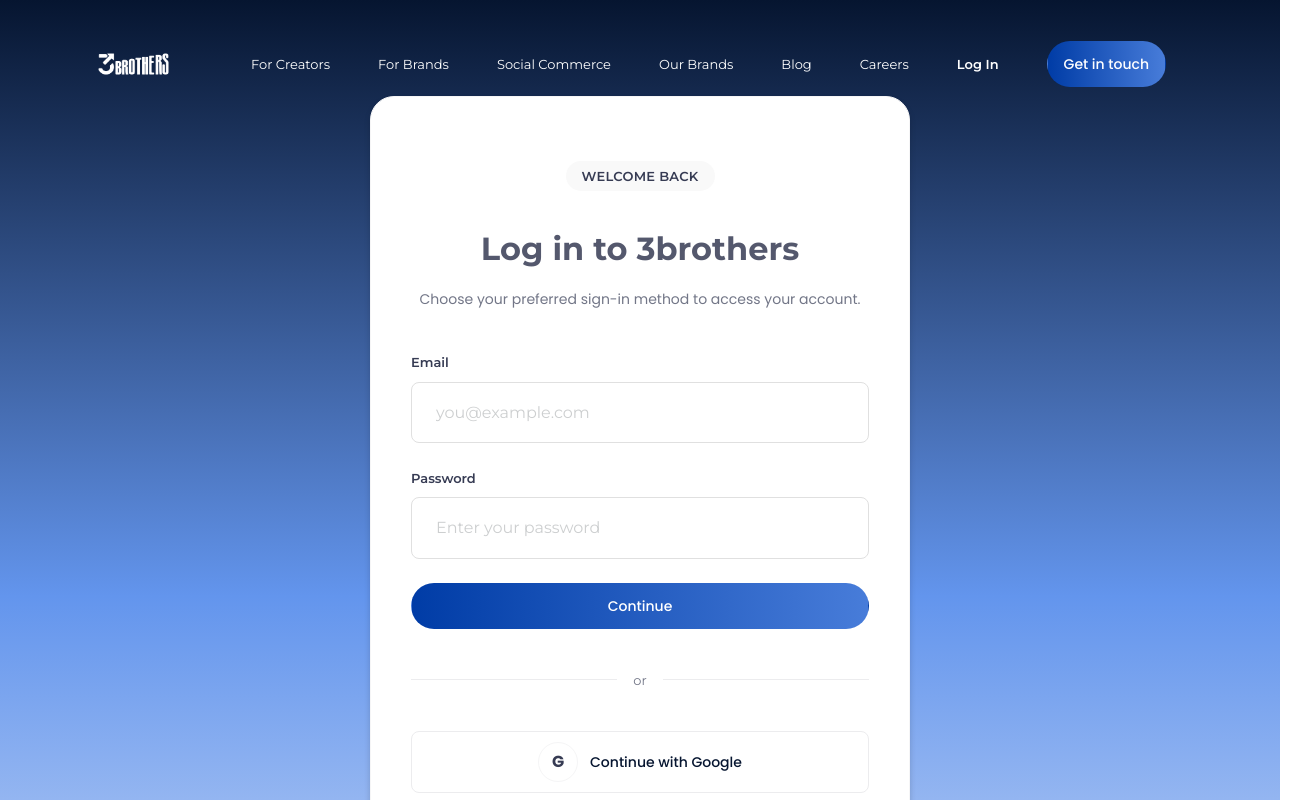
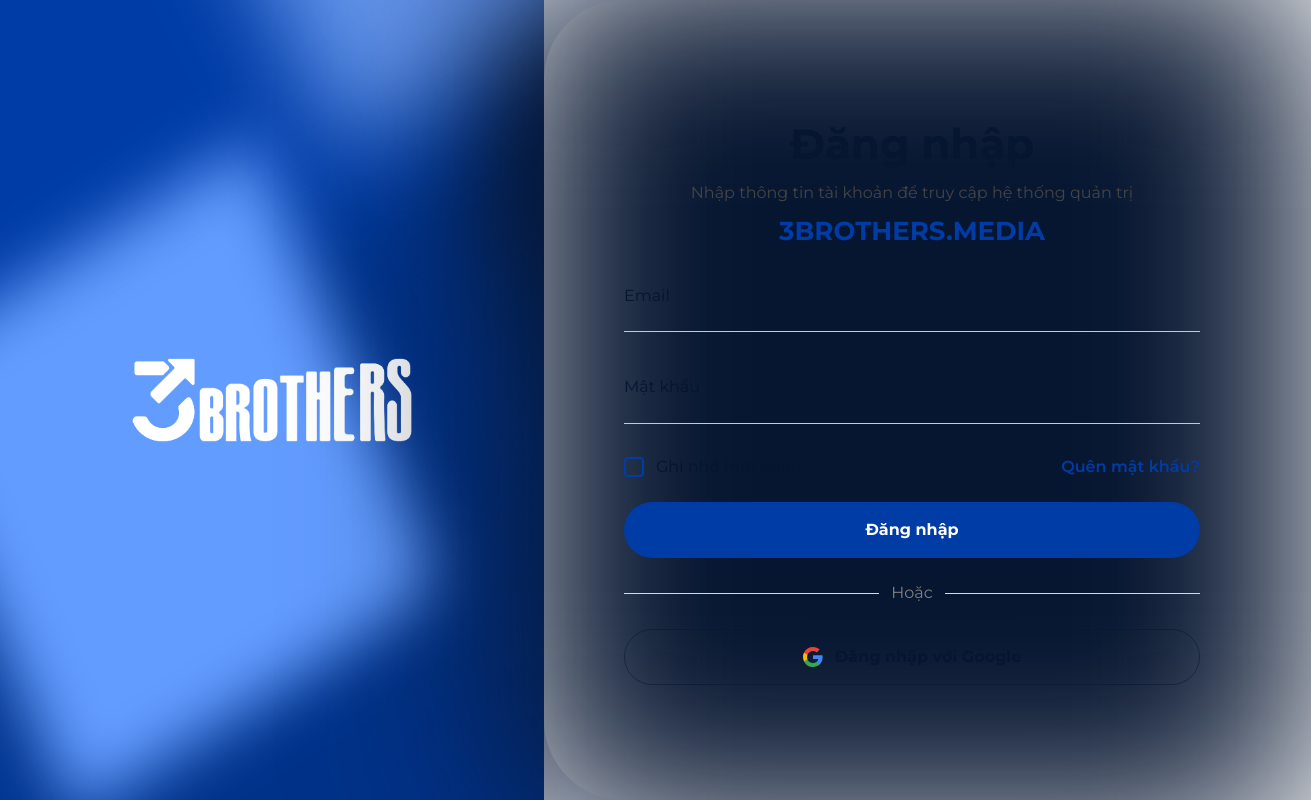
Before and after one commit to huypham501/3BrothersWeb, a Next.js app: page /login in a window 1280 px wide. Shown: the top 800 px of the page, 1311 px wide, since content can reach past the window. Built offline with nearby package versions, Linux system fonts and the light colour scheme; no server answers.

Commit message:
feat: add login page v2.

```diff
--- a/src/components/auth/LoginPage.tsx
+++ b/src/components/auth/LoginPage.tsx
@@ -3,17 +3,11 @@
 import { FormEvent, useEffect, useMemo, useState } from 'react';
 import { useRouter, useSearchParams } from 'next/navigation';
 import styled from 'styled-components';
+import Image from 'next/image';
 import { createSupabaseBrowserClient } from '@/lib/supabase/client';
-import { Container } from '@/components/primitives/Container';
-import { Header } from '@/components/shared/Header';
-import { Footer } from '@/components/shared/Footer';
-import { H2 } from '@/components/ui/Heading';
-import { Text } from '@/components/ui/Text';
-import { Button } from '@/components/ui/Button';
-import { mq } from '@/styles/mediaQueries';
+import { colors, typography, mediaQueries, motion } from '@/styles/tokens';
 
 type LoginStatus = 'idle' | 'submitting';
-type AuthMode = 'sign-in' | 'sign-up';
 
 const DEFAULT_REDIRECT = '/admin';
 
@@ -29,9 +23,9 @@
   const searchParams = useSearchParams();
   const supabase = useMemo(() => createSupabaseBrowserClient(), []);
   const [status, setStatus] = useState<LoginStatus>('idle');
-  const [mode, setMode] = useState<AuthMode>('sign-in');
   const [error, setError] = useState<string | null>(null);
   const [message, setMessage] = useState<string | null>(null);
+  const [rememberMe, setRememberMe] = useState(false);
 
   const nextParam = searchParams?.get('next');
   const redirectPath = getSafeRedirectPath(nextParam);
@@ -68,36 +62,12 @@
     const password = String(formData.get('password') ?? '');
 
     if (!email || !password) {
-      setError('Email and password are required.');
+      setError('Vui lòng nhập email và mật khẩu.');
       setStatus('idle');
       return;
     }
 
     try {
-      if (mode === 'sign-up') {
-        const { data, error } = await supabase.auth.signUp({
-          email,
-          password,
-          options: {
-            emailRedirectTo: buildCallbackUrl(),
-          },
-        });
-
-        if (error) {
-          throw error;
-        }
-
-        if (!data.session) {
-          setMessage(
-            "Check your inbox to confirm your email. We'll sign you in once it's verified."
-          );
-          return;
-        }
-
-        router.replace(redirectPath);
-        return;
-      }
-
       const { error } = await supabase.auth.signInWithPassword({
         email,
         password,
@@ -112,7 +82,7 @@
       const fallbackMessage =
         authError instanceof Error
           ? authError.message
-          : "We couldn't process your request. Please try again.";
+          : 'Đã xảy ra lỗi. Vui lòng thử lại.';
       setError(fallbackMessage);
     } finally {
       setStatus('idle');
@@ -141,290 +111,571 @@
     }
   };
 
-  const toggleMode = () => {
-    setMode((current) => (current === 'sign-in' ? 'sign-up' : 'sign-in'));
-    setError(null);
-    setMessage(null);
-  };
-
   return (
     <PageRoot>
-      <div className="wrapper">
-        <Header />
-        <MainContent>
-          <Container $size="sm">
-            <Card>
-              <Eyebrow>{mode === 'sign-up' ? 'Create account' : 'Welcome back'}</Eyebrow>
-              <CardHeader>
-                <H2 $align="center">
-                  {mode === 'sign-in' ? 'Log in to 3brothers' : 'Create your account'}
-                </H2>
-                <Text $align="center" $color="muted">
-                  {mode === 'sign-in'
-                    ? 'Choose your preferred sign-in method to access your account.'
-                    : 'Sign up with your email or use Google to get started.'}
-                </Text>
-              </CardHeader>
+      {/* ── Left: Hero Panel ────────────────────────────────────────── */}
+      <HeroPanel>
+        {/* Layered blur blobs */}
+        <BlobA />
+        <BlobB />
+        <BlobC />
+        <BlobD />
 
+        {/* Logo centered */}
+        <LogoWrapper>
+          <Image
+            src="/metub/template/images/3brothers-logo-white.png"
+            alt="3BROTHERS"
+            width={386}
+            height={121}
+            priority
+            style={{ objectFit: 'contain' }}
+          />
+        </LogoWrapper>
+      </HeroPanel>
+
+      {/* ── Right: Form Panel ───────────────────────────────────────── */}
+      <FormPanel>
+        <FormPanelInner>
+          {/* Header text group */}
+          <HeaderGroup>
+            <PageTitle>Đăng nhập</PageTitle>
+            <SubTitle>Nhập thông tin tài khoản để truy cập hệ thống quản trị</SubTitle>
+            <BrandName>3BROTHERS.MEDIA</BrandName>
+          </HeaderGroup>
+
+          {/* Error / message alerts */}
           {error && <InlineAlert $tone="error">{error}</InlineAlert>}
           {message && <InlineAlert $tone="success">{message}</InlineAlert>}
 
-              <Form onSubmit={handleSubmit}>
-                <Field>
-                  <Label htmlFor="email">Email</Label>
-                  <Input
-                    id="email"
+          {/* Form fields */}
+          <StyledForm onSubmit={handleSubmit}>
+            <FieldsContainer>
+              <InputGroup>
+                <StyledInput
+                  id="login-email"
                   name="email"
                   type="email"
-                    placeholder="you@example.com"
+                  placeholder="Email"
                   autoComplete="email"
                   required
+                  disabled={isSubmitting}
                 />
-                </Field>
-                <Field>
-                  <Label htmlFor="password">Password</Label>
-                  <Input
-                    id="password"
+              </InputGroup>
+
+              <InputGroup>
+                <StyledInput
+                  id="login-password"
                   name="password"
                   type="password"
-                    placeholder={mode === 'sign-in' ? 'Enter your password' : 'Create a password'}
-                    autoComplete={mode === 'sign-in' ? 'current-password' : 'new-password'}
+                  placeholder="Mật khẩu"
+                  autoComplete="current-password"
                   required
+                  disabled={isSubmitting}
                 />
-                </Field>
-                <Actions>
-                  <Button type="submit" $variant="gradient" $fullWidth disabled={isSubmitting} $rounded>
-                    {isSubmitting
-                      ? mode === 'sign-in'
-                        ? 'Signing in…'
-                        : 'Creating account…'
-                      : mode === 'sign-in'
-                      ? 'Continue'
-                      : 'Create account'}
-                  </Button>
-                </Actions>
-              </Form>
+              </InputGroup>
 
+              {/* Remember + Forgot row */}
+              <RememberRow>
+                <CheckboxLabel>
+                  <Checkbox
+                    type="checkbox"
+                    checked={rememberMe}
+                    onChange={(e) => setRememberMe(e.target.checked)}
+                  />
+                  Ghi nhớ mật khẩu
+                </CheckboxLabel>
+                <ForgotLink href="#">Quên mật khẩu?</ForgotLink>
+              </RememberRow>
+            </FieldsContainer>
+
+            {/* Submit button */}
+            <SubmitButton type="submit" disabled={isSubmitting}>
+              {isSubmitting ? 'Đang đăng nhập...' : 'Đăng nhập'}
+            </SubmitButton>
+          </StyledForm>
+
+          {/* Divider: "Hoặc" */}
           <Divider>
-                <span>or</span>
+            <DividerLine />
+            <DividerText>Hoặc</DividerText>
+            <DividerLine />
           </Divider>
 
-              <Actions>
-                <Button
-                  type="button"
-                  $variant="outline"
-                  $fullWidth
-                  onClick={handleGoogleLogin}
-                  disabled={isSubmitting}
-                >
-                  <ButtonContent>
-                    <GoogleBadge aria-hidden="true">G</GoogleBadge>
-                    <span>{isSubmitting ? 'Connecting…' : 'Continue with Google'}</span>
-                  </ButtonContent>
-                </Button>
-              </Actions>
-
-              <HelperText>
-                {mode === 'sign-in' ? 'New to 3brothers?' : 'Already have an account?'}{' '}
-                <ModeSwitch type="button" onClick={toggleMode} disabled={isSubmitting}>
-                  {mode === 'sign-in' ? 'Create an account' : 'Sign in instead'}
-                </ModeSwitch>
-              </HelperText>
-              <HelperText>
-                Trouble signing in? <a href="mailto:support@3brothers.net">Contact support</a>
-              </HelperText>
-            </Card>
-          </Container>
-        </MainContent>
-        <Footer />
-      </div>
+          {/* Google Sign-in */}
+          <GoogleButton type="button" onClick={handleGoogleLogin} disabled={isSubmitting}>
+            <GoogleIcon />
+            <span>{isSubmitting ? 'Connecting…' : 'Đăng nhập với Google'}</span>
+          </GoogleButton>
+        </FormPanelInner>
+      </FormPanel>
     </PageRoot>
   );
 }
 
+// ── SVG: Google "G" icon ──────────────────────────────────────────────────────
 
+function GoogleIcon() {
+  return (
+    <svg width="20" height="20" viewBox="0 0 20 20" fill="none">
+      <path
+        d="M19.6 10.23c0-.68-.06-1.36-.17-2.01H10v3.8h5.38a4.6 4.6 0 0 1-2 3.02v2.5h3.24c1.89-1.74 2.98-4.3 2.98-7.31z"
+        fill="#4285F4"
+      />
+      <path
+        d="M10 20c2.7 0 4.96-.9 6.62-2.43l-3.24-2.5c-.9.6-2.04.96-3.38.96-2.6 0-4.8-1.76-5.59-4.12H1.07v2.58A10 10 0 0 0 10 20z"
+        fill="#34A853"
+      />
+      <path
+        d="M4.41 11.9A6.01 6.01 0 0 1 4.1 10c0-.66.11-1.3.31-1.9V5.52H1.07A10 10 0 0 0 0 10c0 1.61.39 3.14 1.07 4.48l3.34-2.58z"
+        fill="#FBBC05"
+      />
+      <path
+        d="M10 3.96c1.47 0 2.78.5 3.82 1.5l2.86-2.87C14.96.99 12.7 0 10 0A10 10 0 0 0 1.07 5.52l3.34 2.58C5.2 5.72 7.4 3.96 10 3.96z"
+        fill="#EA4335"
+      />
+    </svg>
+  );
+}
+
+// ── Styled components ─────────────────────────────────────────────────────────
+
+/* Full-page split layout: hero left, form right. 1440×1024 from design */
 const PageRoot = styled.div`
+  display: flex;
+  flex-direction: row;
+  width: 100%;
   min-height: 100vh;
-  background: linear-gradient(
-    180deg,
-    ${({ theme }) => theme.colors.bgDark} 0%,
-    ${({ theme }) => theme.colors.bgSecondary} 35%,
-    ${({ theme }) => theme.colors.bgLight} 72%,
-    ${({ theme }) => theme.colors.white} 100%
-  );
-  display: flex;
+  background: #F4F8FF;
+  font-family: 'Montserrat', 'Inter', sans-serif;
+
+  ${mediaQueries.down.lg} {
     flex-direction: column;
-`;
-
-const MainContent = styled.main`
-  flex: 1;
-  padding: ${({ theme }) => theme.spacing['5xl']} 0 ${({ theme }) => theme.spacing['6xl']};
-  display: flex;
-  align-items: center;
-
-  ${mq.md} {
-    padding: ${({ theme }) => theme.spacing['6xl']} 0 ${({ theme }) => theme.spacing['7xl']};
   }
 `;
 
-const Card = styled.div`
-  background: ${({ theme }) => theme.colors.white};
-  border-radius: ${({ theme }) => theme.borderRadius.lg};
-  padding: ${({ theme }) => theme.spacing['3xl']} ${({ theme }) => theme.spacing.xl};
-  box-shadow: ${({ theme }) => theme.shadows.sm};
-  border: 1px solid ${({ theme }) => theme.colors.border};
-  max-width: ${({ theme }) => theme.containerWidths.sm};
-  margin: 0 auto;
+/* ── LEFT: Hero panel ────────── */
+const HeroPanel = styled.div`
+  position: relative;
+  flex: 1;
+  min-height: 100vh;
+  background: linear-gradient(180deg, #061530 0%, #003CA6 100%);
+  overflow: hidden;
   display: flex;
-  flex-direction: column;
-  gap: ${({ theme }) => theme.spacing['2xl']};
+  align-items: center;
+  justify-content: center;
+  filter: drop-shadow(0px 24px 40px rgba(0, 0, 0, 0.25));
 
-  ${mq.md} {
-    padding: ${({ theme }) => theme.spacing['4xl']} ${({ theme }) => theme.spacing['2xl']};
-    border-radius: ${({ theme }) => theme.borderRadius.xl};
+  ${mediaQueries.down.lg} {
+    min-height: 340px;
+  }
+
+  ${mediaQueries.down.sm} {
+    min-height: 260px;
   }
 `;
 
-const CardHeader = styled.div`
-  text-align: center;
+/* Deep navy blob — top-right glow */
+const BlobA = styled.div`
+  position: absolute;
+  width: 130%;
+  height: 1036px;
+  left: -20%;
+  top: 2%;
+  background: #00328A;
+  filter: blur(50px);
+  transform: matrix(0.85, -0.53, 0.4, 0.92, 0, 0);
+  pointer-events: none;
+`;
+
+/* Blue glow — upper-left */
+const BlobB = styled.div`
+  position: absolute;
+  width: 110%;
+  height: 794px;
+  left: -40%;
+  top: -60%;
+  background: #003CA6;
+  filter: blur(50px);
+  transform: matrix(-0.88, 0.47, 0.44, 0.9, 0, 0);
+  pointer-events: none;
+`;
+
+/* Accent — mid-left, brighter blue */
+const BlobC = styled.div`
+  position: absolute;
+  width: 80%;
+  height: 482px;
+  left: -10%;
+  bottom: 10%;
+  background: #639CFF;
+  filter: blur(32px);
+  transform: matrix(0.85, -0.53, 0.4, 0.92, 0, 0);
+  pointer-events: none;
+`;
+
+/* Lighter accent */
+const BlobD = styled.div`
+  position: absolute;
+  width: 60%;
+  height: 370px;
+  right: -5%;
+  top: -35%;
+  background: #6395ED;
+  filter: blur(48px);
+  transform: matrix(-0.88, 0.47, 0.44, 0.9, 0, 0);
+  pointer-events: none;
+`;
+
+const LogoWrapper = styled.div`
+  position: relative;
+  z-index: 2;
   display: flex;
-  flex-direction: column;
-  gap: ${({ theme }) => theme.spacing.sm};
+  align-items: center;
+  justify-content: center;
 
-  p {
-    margin: 0;
+  ${mediaQueries.down.lg} {
+    img {
+      width: 240px !important;
+      height: auto !important;
+    }
+  }
+
+  ${mediaQueries.down.sm} {
+    img {
+      width: 180px !important;
+      height: auto !important;
+    }
   }
 `;
 
-const Eyebrow = styled.span`
-  display: inline-flex;
-  align-self: center;
-  padding: ${({ theme }) => `${theme.spacing[1]} ${theme.spacing.md}`};
-  border-radius: ${({ theme }) => theme.borderRadius.round};
-  background: ${({ theme }) => theme.colors.secondaryLight};
-  color: ${({ theme }) => theme.colors.textSecondary};
-  font-size: ${({ theme }) => theme.typography.fontSize.sm};
-  font-weight: ${({ theme }) => theme.typography.fontWeight.semibold};
-  text-transform: uppercase;
-  letter-spacing: 0.02em;
+/* ── RIGHT: Form panel ────────── */
+const FormPanel = styled.div`
+  position: relative;
+  width: 736px;
+  min-height: 100vh;
+  background: ${colors.white};
+  border-radius: 80px 0px 0px 80px;
+  display: flex;
+  align-items: center;
+  justify-content: center;
+  z-index: 2;
+
+  /* dark shadow behind the white panel to separate it from hero */
+  &::before {
+    content: '';
+    position: absolute;
+    width: calc(100% + 62px);
+    height: calc(100% + 76px);
+    left: -31px;
+    top: -38px;
+    background: #061530;
+    filter: blur(100px);
+    border-radius: 80px;
+    z-index: -1;
+    pointer-events: none;
+  }
+
+  ${mediaQueries.down.xl} {
+    width: 50%;
+  }
+
+  ${mediaQueries.down.lg} {
+    width: 100%;
+    border-radius: 40px 40px 0 0;
+    min-height: auto;
+    padding: 60px 0;
+  }
+
+  ${mediaQueries.down.sm} {
+    border-radius: 32px 32px 0 0;
+    padding: 40px 0;
+  }
 `;
 
-const Form = styled.form`
+const FormPanelInner = styled.div`
   display: flex;
   flex-direction: column;
-  gap: ${({ theme }) => theme.spacing.lg};
+  align-items: center;
+  gap: 24px;
+  width: 576px;
+  max-width: 90%;
 `;
 
-const Field = styled.div`
+/* ── Header text group ────── */
+const HeaderGroup = styled.div`
   display: flex;
   flex-direction: column;
-  gap: ${({ theme }) => theme.spacing.xs};
+  align-items: center;
+  gap: 8px;
+  width: 100%;
 `;
 
-const Label = styled.label`
-  font-size: ${({ theme }) => theme.typography.fontSize.sm};
-  font-weight: ${({ theme }) => theme.typography.fontWeight.semibold};
-  color: ${({ theme }) => theme.colors.textSecondary};
+/* "Đăng nhập" — 42px bold #061530 */
+const PageTitle = styled.h1`
+  font-family: 'Montserrat', sans-serif;
+  font-weight: ${typography.fontWeight.bold};
+  font-size: 42px;
+  line-height: 140%;
+  text-align: center;
+  color: #061530;
+  margin: 0;
+
+  ${mediaQueries.down.sm} {
+    font-size: 32px;
+  }
 `;
 
-const Input = styled.input`
+/* "Nhập thông tin..." — 16px regular #454545 */
+const SubTitle = styled.p`
+  font-family: 'Montserrat', sans-serif;
+  font-weight: ${typography.fontWeight.normal};
+  font-size: 16px;
+  line-height: 140%;
+  text-align: center;
+  color: #454545;
+  margin: 0;
+`;
+
+/* "3BROTHERS.MEDIA" — 26px bold uppercase #003CA6 */
+const BrandName = styled.span`
+  font-family: 'Montserrat', sans-serif;
+  font-weight: ${typography.fontWeight.bold};
+  font-size: 26px;
+  line-height: 140%;
+  text-align: center;
+  text-transform: uppercase;
+  color: ${colors.primary};
+
+  ${mediaQueries.down.sm} {
+    font-size: 20px;
+  }
+`;
+
+/* ── Form ────── */
+const StyledForm = styled.form`
+  display: flex;
+  flex-direction: column;
+  gap: 24px;
   width: 100%;
-  padding: ${({ theme }) => `${theme.spacing[3]} ${theme.spacing[4]}`};
-  border: 1px solid ${({ theme }) => theme.colors.borderInput};
-  border-radius: ${({ theme }) => theme.borderRadius.md};
-  font-size: ${({ theme }) => theme.typography.fontSize.md};
-  color: ${({ theme }) => theme.colors.textPrimary};
-  background-color: ${({ theme }) => theme.colors.white};
-  transition: border-color ${({ theme }) => theme.motion.duration.base}
-      ${({ theme }) => theme.motion.easing.easeInOut},
-    box-shadow ${({ theme }) => theme.motion.duration.base}
-      ${({ theme }) => theme.motion.easing.easeInOut};
+`;
+
+const FieldsContainer = styled.div`
+  display: flex;
+  flex-direction: column;
+  gap: 32px;
+  width: 100%;
+`;
+
+const InputGroup = styled.div`
+  display: flex;
+  flex-direction: column;
+  width: 100%;
+`;
+
+/* Flat underline input matching design exactly — bottom border only */
+const StyledInput = styled.input`
+  width: 100%;
+  padding: 12px 0 24px;
+  border: none;
+  border-bottom: 1px solid #CACACA;
+  background: transparent;
+  outline: none;
+
+  font-family: 'Montserrat', sans-serif;
+  font-weight: ${typography.fontWeight.normal};
+  font-size: 16px;
+  line-height: 140%;
+  color: #061530;
+
+  transition: border-color ${motion.duration.base} ease;
 
   &::placeholder {
-    color: ${({ theme }) => theme.colors.textPlaceholder};
+    color: #061530;
   }
 
   &:focus {
-    outline: none;
-    border-color: ${({ theme }) => theme.colors.primary};
-    box-shadow: 0 0 0 ${({ theme }) => theme.spacing[1]} rgba(0, 60, 166, 0.12);
+    border-bottom-color: ${colors.primary};
+  }
+
+  &:disabled {
+    opacity: 0.6;
   }
 `;
 
-const Actions = styled.div`
+/* Remember me + Forgot password row */
+const RememberRow = styled.div`
   display: flex;
-  flex-direction: column;
-  gap: ${({ theme }) => theme.spacing.sm};
+  flex-direction: row;
+  align-items: center;
+  gap: 12px;
+  width: 100%;
 `;
 
-const Divider = styled.div`
+const CheckboxLabel = styled.label`
+  display: flex;
+  flex-direction: row;
+  align-items: center;
+  gap: 12px;
+  flex: 1;
+  cursor: pointer;
+
+  font-family: 'Montserrat', sans-serif;
+  font-weight: ${typography.fontWeight.normal};
+  font-size: 16px;
+  line-height: 140%;
+  color: #061530;
+`;
+
+const Checkbox = styled.input`
+  width: 20px;
+  height: 20px;
+  border: 2px solid ${colors.primary};
+  border-radius: 4px;
+  appearance: none;
+  -webkit-appearance: none;
+  cursor: pointer;
+  position: relative;
+
+  &:checked {
+    background: ${colors.primary};
+
+    &::after {
+      content: '✓';
+      position: absolute;
+      inset: 0;
       display: flex;
       align-items: center;
-  gap: ${({ theme }) => theme.spacing.md};
-  color: ${({ theme }) => theme.colors.textMuted};
-  font-size: ${({ theme }) => theme.typography.fontSize.sm};
-
-  &::before,
-  &::after {
-    content: '';
-    flex: 1;
-    height: 1px;
-    background: ${({ theme }) => theme.colors.borderLight};
+      justify-content: center;
+      color: white;
+      font-size: 12px;
+      font-weight: bold;
+    }
   }
 `;
 
-const ButtonContent = styled.span`
-  display: inline-flex;
-  align-items: center;
-  justify-content: center;
-  gap: ${({ theme }) => theme.spacing.sm};
+/* "Quên mật khẩu?" — 16px semibold #003CA6 */
+const ForgotLink = styled.a`
+  font-family: 'Montserrat', sans-serif;
+  font-weight: 600;
+  font-size: 16px;
+  line-height: 140%;
+  color: ${colors.primary};
+  text-decoration: none;
+  white-space: nowrap;
+  transition: opacity ${motion.duration.base} ease;
+
+  &:hover {
+    opacity: 0.8;
+  }
 `;
 
-const GoogleBadge = styled.span`
-  display: inline-flex;
+/* Navy submit button — 576×56, border-radius 48 */
+const SubmitButton = styled.button`
+  display: flex;
+  flex-direction: row;
+  justify-content: center;
   align-items: center;
-  justify-content: center;
-  width: ${({ theme }) => theme.spacing['2xl']};
-  height: ${({ theme }) => theme.spacing['2xl']};
-  border-radius: ${({ theme }) => theme.borderRadius.full};
-  border: 1px solid ${({ theme }) => theme.colors.border};
-  background: ${({ theme }) => theme.colors.white};
-  color: ${({ theme }) => theme.colors.textSecondary};
-  font-weight: ${({ theme }) => theme.typography.fontWeight.bold};
-  font-size: ${({ theme }) => theme.typography.fontSize.md};
-`;
+  padding: 16px 32px;
+  width: 100%;
+  height: 56px;
+  background: ${colors.primary};
+  border-radius: 48px;
+  border: none;
+  cursor: pointer;
+  transition: background ${motion.duration.base} ease, transform ${motion.duration.base} ease;
 
-const HelperText = styled(Text)`
-  margin: 0;
-  text-align: center;
-`;
+  font-family: 'Montserrat', sans-serif;
+  font-weight: ${typography.fontWeight.bold};
+  font-size: 16px;
+  line-height: 150%;
+  color: ${colors.white};
 
-const InlineAlert = styled.div<{ $tone: 'error' | 'success' }>`
-  border-radius: ${({ theme }) => theme.borderRadius.md};
-  padding: ${({ theme }) => `${theme.spacing[3]} ${theme.spacing[4]}`};
-  background: ${({ theme, $tone }) =>
-    $tone === 'error' ? theme.colors.errorBg : theme.colors.successBg};
-  border: 1px solid
-    ${({ theme, $tone }) =>
-      $tone === 'error' ? theme.colors.errorBorder : theme.colors.successBorder};
-  color: ${({ theme, $tone }) =>
-    $tone === 'error' ? theme.colors.errorText : theme.colors.successText};
-  font-size: ${({ theme }) => theme.typography.fontSize.sm};
-`;
+  &:hover:not(:disabled) {
+    background: ${colors.primaryHover};
+    transform: translateY(-1px);
+  }
 
-const ModeSwitch = styled.button`
-  border: none;
-  background: none;
-  color: ${({ theme }) => theme.colors.primary};
-  font-weight: ${({ theme }) => theme.typography.fontWeight.semibold};
-  cursor: pointer;
-  padding: 0;
-  transition: color ${({ theme }) => theme.motion.duration.base}
-    ${({ theme }) => theme.motion.easing.easeInOut};
-  font-size: ${({ theme }) => theme.typography.fontSize.sm};
+  &:active:not(:disabled) {
+    transform: translateY(0);
+  }
 
   &:disabled {
-    color: ${({ theme }) => theme.colors.textDisabled};
+    opacity: 0.6;
     cursor: not-allowed;
   }
 `;
+
+/* ── Divider: "Hoặc" ────── */
+const Divider = styled.div`
+  display: flex;
+  flex-direction: row;
+  align-items: center;
+  gap: 12px;
+  width: 100%;
+`;
+
+const DividerLine = styled.div`
+  flex: 1;
+  height: 1px;
+  background: #D9D9D9;
+`;
+
+const DividerText = styled.span`
+  font-family: 'Montserrat', sans-serif;
+  font-weight: ${typography.fontWeight.normal};
+  font-size: 16px;
+  line-height: 140%;
+  text-align: center;
+  color: #828282;
+`;
+
+/* Google sign-in — outline border, 576×56, border-radius 48 */
+const GoogleButton = styled.button`
+  box-sizing: border-box;
+  display: flex;
+  flex-direction: row;
+  justify-content: center;
+  align-items: center;
+  padding: 16px 32px;
+  gap: 12px;
+  width: 100%;
+  height: 56px;
+  background: transparent;
+  border: 1px solid rgba(6, 21, 48, 0.5);
+  border-radius: 48px;
+  cursor: pointer;
+  transition: background ${motion.duration.base} ease, border-color ${motion.duration.base} ease;
+
+  font-family: 'Montserrat', sans-serif;
+  font-weight: ${typography.fontWeight.bold};
+  font-size: 16px;
+  line-height: 150%;
+  color: #061530;
+
+  &:hover:not(:disabled) {
+    background: rgba(6, 21, 48, 0.04);
+    border-color: rgba(6, 21, 48, 0.7);
+  }
+
+  &:disabled {
+    opacity: 0.6;
+    cursor: not-allowed;
+  }
+`;
+
+/* ── Inline alerts ────── */
+const InlineAlert = styled.div<{ $tone: 'error' | 'success' }>`
+  width: 100%;
+  border-radius: 12px;
+  padding: 12px 16px;
+  background: ${({ $tone }) =>
+    $tone === 'error' ? 'rgba(220, 38, 38, 0.08)' : 'rgba(22, 163, 74, 0.08)'};
+  border: 1px solid
+    ${({ $tone }) =>
+      $tone === 'error' ? 'rgba(220, 38, 38, 0.3)' : 'rgba(22, 163, 74, 0.3)'};
+  color: ${({ $tone }) => ($tone === 'error' ? '#dc2626' : '#16a34a')};
+  font-family: 'Montserrat', sans-serif;
+  font-size: 14px;
+  line-height: 1.5;
+`;
```
Also changed, not shown: 1 other file (tests, documents, lock files or other folders). Lines whose indentation alone changed are shown as unchanged.
